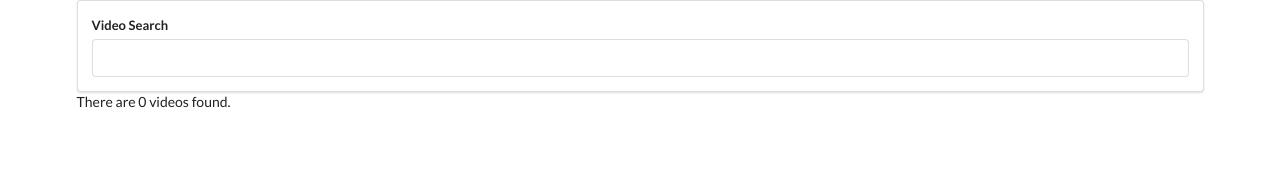
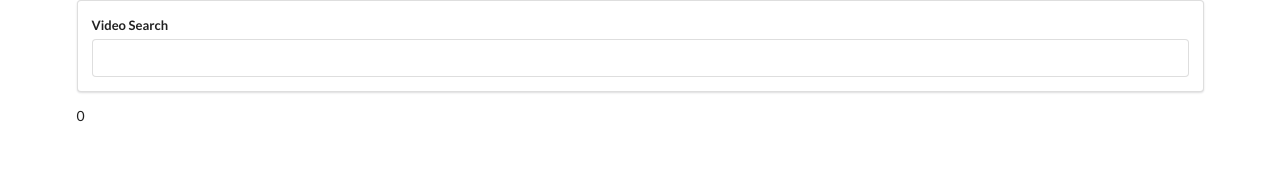
Before and after one commit to frontendprof/react-youtube-clone, a React (Create React App) app: page / in a window 1280 px wide. Shown: the top 176 px of the page. Built offline with nearby package versions, Linux system fonts and the light colour scheme.

Commit message:
videolist

```diff
--- a/src/components/App.js
+++ b/src/components/App.js
@@ -3,6 +3,7 @@ import React, { Component } from 'react';
 import SearchBar from './SearchBar';
 
 import youtube from "../apis/youtube";
+import VideoList from './VideoList';
 
 
 
@@ -25,7 +26,7 @@ class App extends Component {
         return (
             <div className="ui container">
                 <SearchBar onFormSubmit={this.onTermSubmit} />
-                There are {this.state.videos.length} videos found.
+                <VideoList videos={this.state.videos} />
             </div>
         )
     }
--- /dev/null
+++ b/src/components/VideoList.js
@@ -0,0 +1,13 @@
+
+import React from 'react';
+
+
+const VideoList = ({videos}) => {
+    return (
+        <div>
+            {videos.length}
+        </div>
+    )
+}
+
+export default VideoList
```
Also changed, not shown: src/components/VideoItem.js (added, +14 -0 lines), 1 other file (tests, documents, lock files or other folders).
